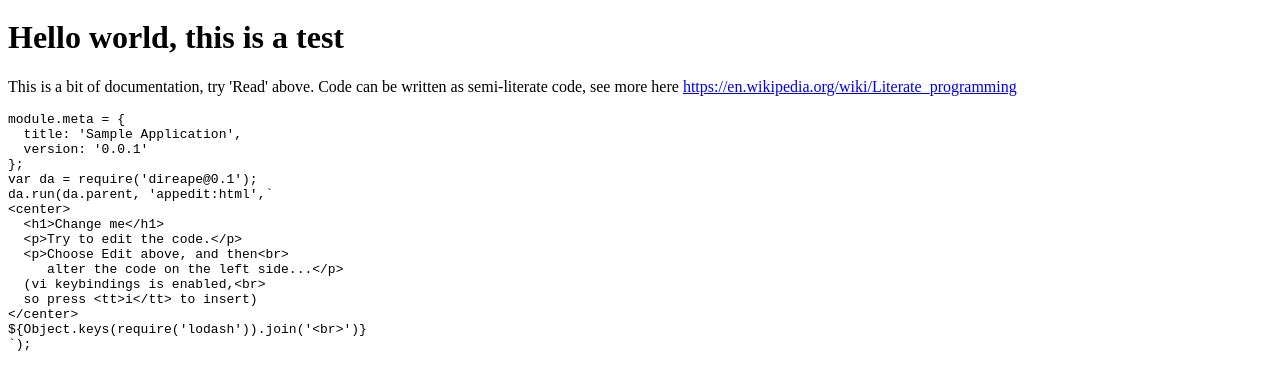
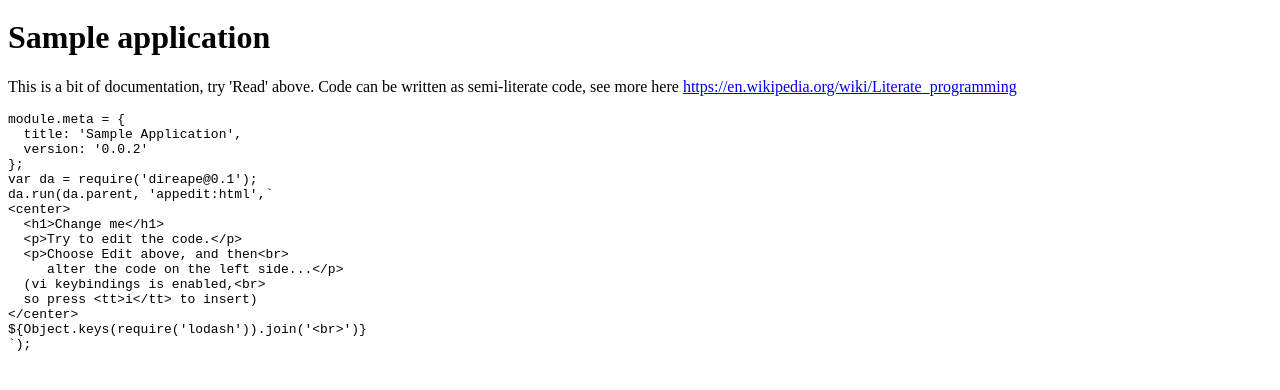
Before and after one commit to KodeKunstner/sample-application, a plain HTML site: page index.html in a window 1280 px wide. Shown: the part 322-712 px from the top of the page. Drawn offline with Linux system fonts and the light colour scheme; a script that the page names is missing.

Commit message:
Commit index.html via https://appedit.solsort.com/?Edit/js/gh/KodeKunstner/sample-application.

```diff
--- a/index.html
+++ b/index.html
@@ -15,11 +15,11 @@
     <p><img src=https://raw.githubusercontent.com/KodeKunstner/sample-application/master/icon.png width=96 height=96 align=right></p>
 <p><a href="https://github.com/KodeKunstner/sample-application"><img src="https://img.shields.io/badge/github-KodeKunstner/sample-application-blue.svg" alt="github" /></a>
 <a href="https://codeclimate.com/github/KodeKunstner/sample-application"><img src="https://img.shields.io/codeclimate/github/KodeKunstner/sample-application.svg" alt="codeclimate" /></a></p>
-<h1 id="helloworldthisisatest">Hello world, this is a test</h1>
+<h1 id="sampleapplication">Sample application</h1>
 <p>This is a bit of documentation, try 'Read' above. Code can be written as semi-literate code, see more here <a href="https://en.wikipedia.org/wiki/Literate_programming">https://en.wikipedia.org/wiki/Literate_programming</a></p>
 <pre><code>module.meta = {
   title: 'Sample Application',
-  version: '0.0.1'
+  version: '0.0.2'
 };
 var da = require('direape@0.1');
 da.run(da.parent, 'appedit:html',`
```
